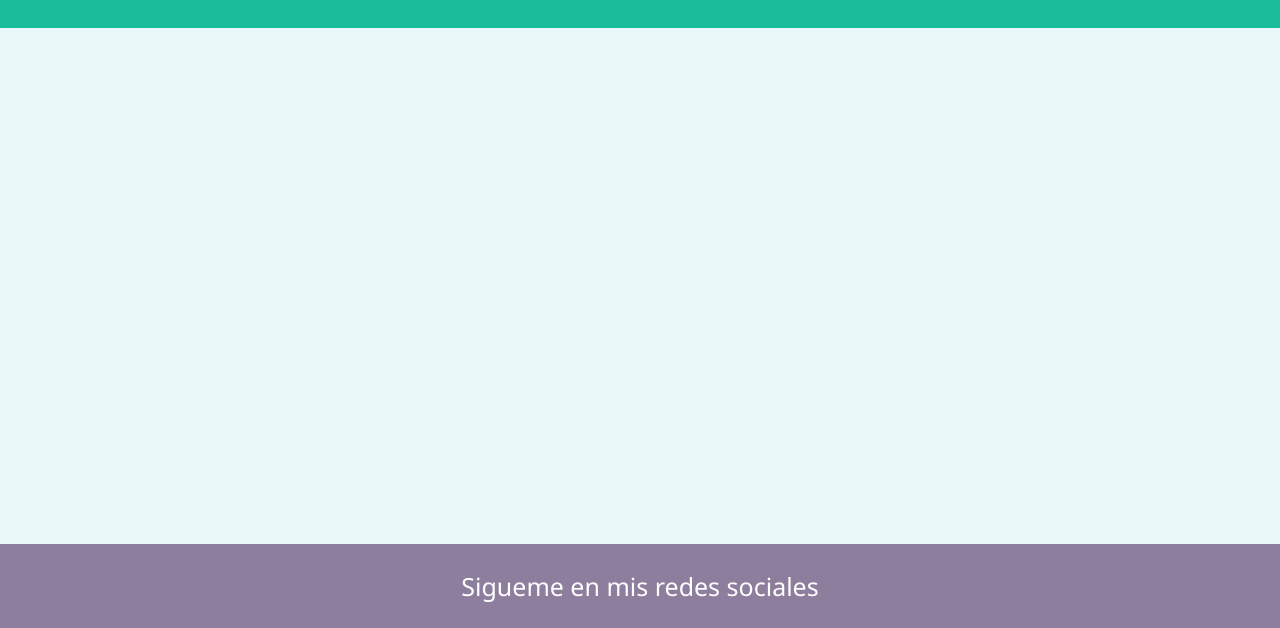
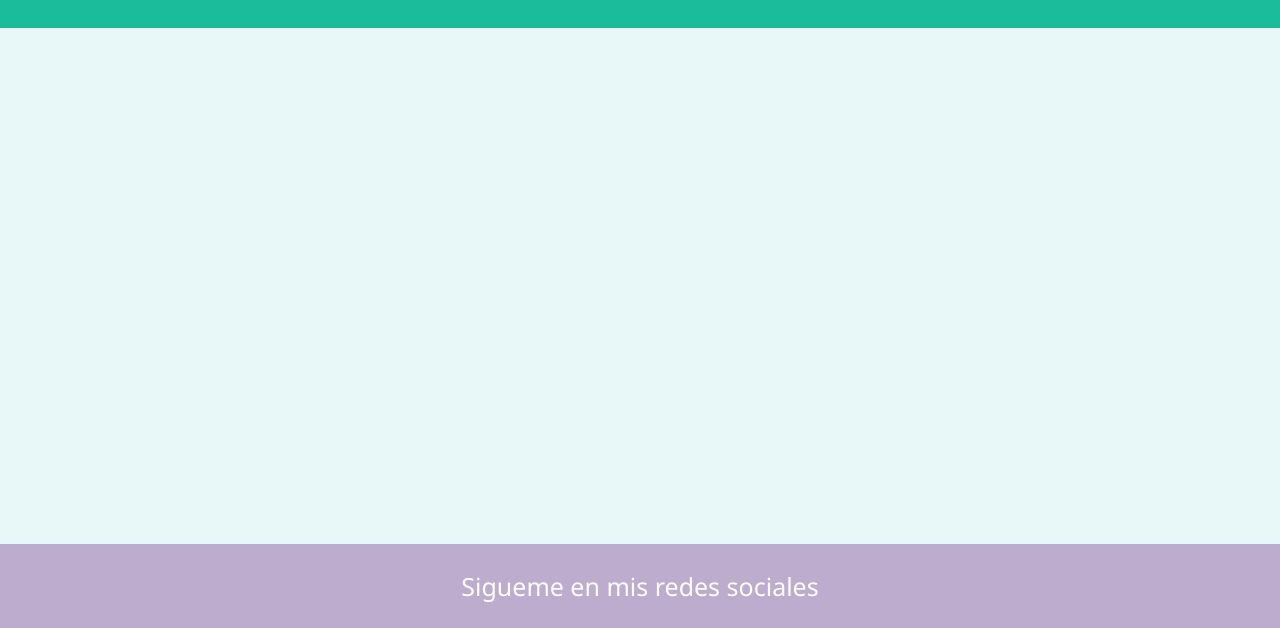
Before and after one commit to jonatinoco/landing_page, a plain HTML site: page index.html in a window 1280 px wide. Shown: the part 172-800 px from the top of the page. Drawn offline with Linux system fonts and the light colour scheme.

Commit message:
Cambio de color al footer

```diff
--- a/assets/css/style.css
+++ b/assets/css/style.css
@@ -9,8 +9,8 @@ body{
     left: 0;
     bottom: 0;
     width: 100%;
-    background-color: rgb(142, 126, 158);
-    color: white;
+    background-color: rgb(190, 172, 207);
+    color: rgb(255, 255, 255);
     font-size: 25px;
   }
   .header {
```
